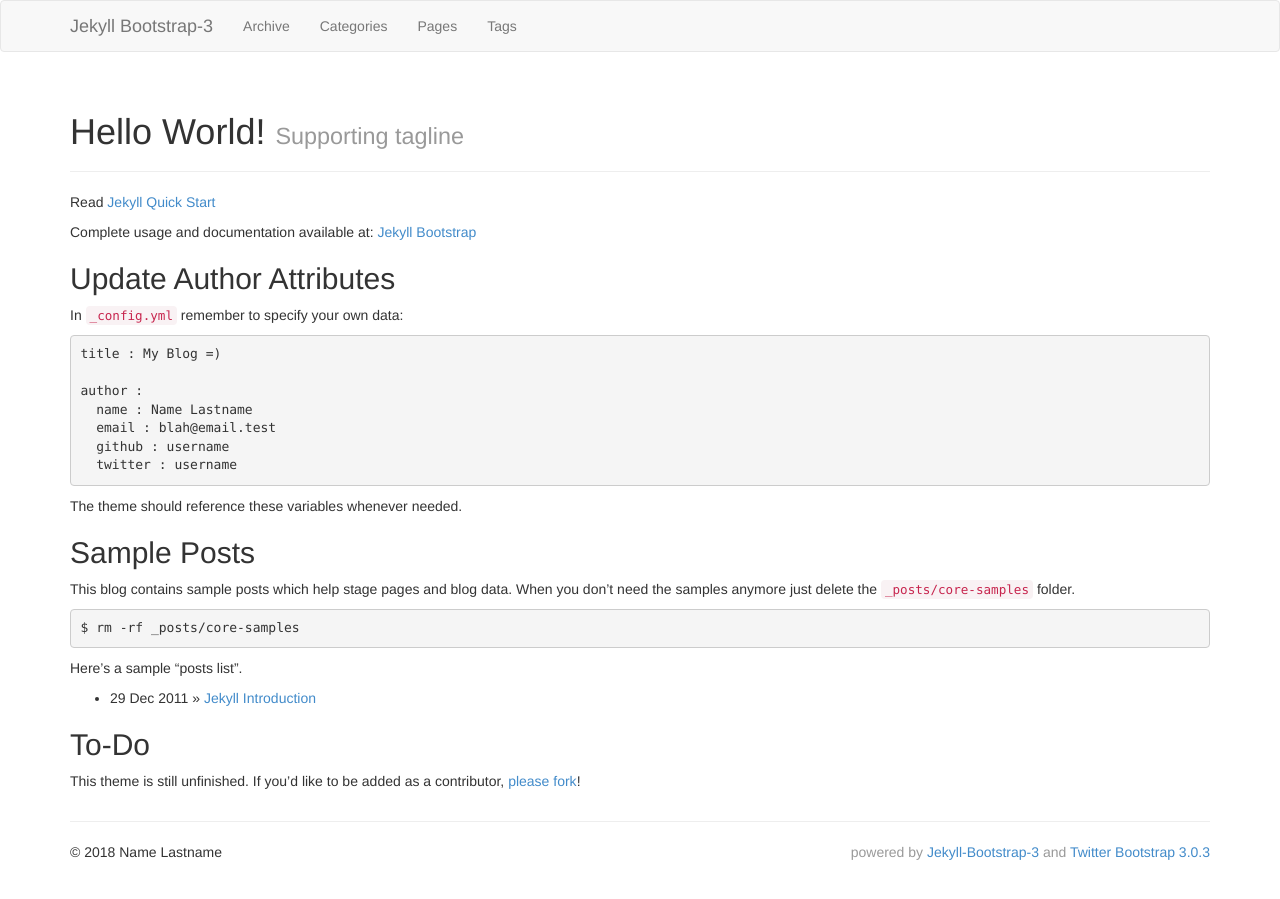
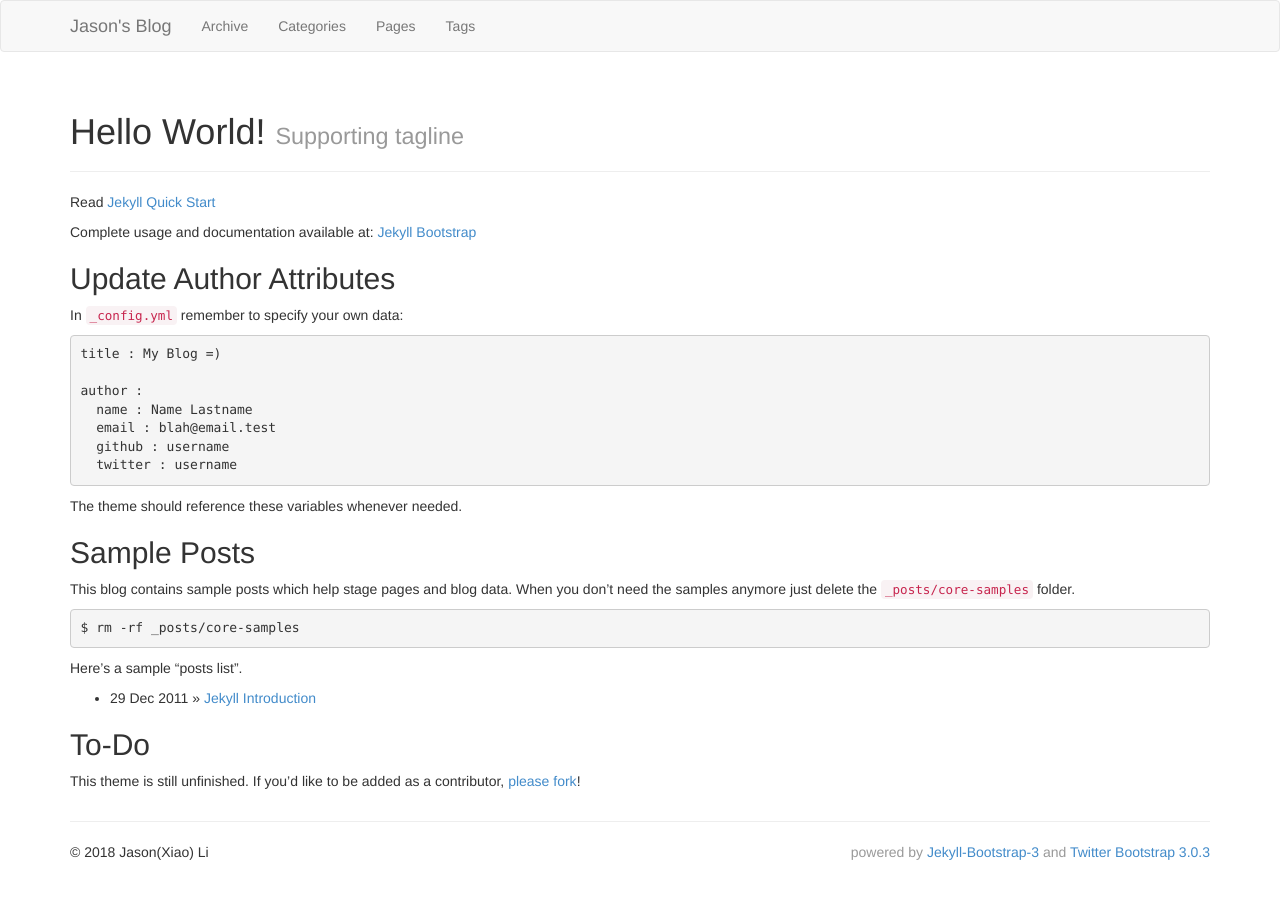
Before and after one commit to shin-akuma/shin-akuma.github.io, a Jekyll site: the page built from index.md, in a window 1280 px wide. Built offline with Jekyll 4.4.1, drawn with Linux system fonts in a browser that asks for light colours.

Commit message:
Update config

```diff
--- a/_config.yml
+++ b/_config.yml
@@ -11,14 +11,12 @@ markdown: kramdown
 # Themes are encouraged to use these universal variables
 # so be sure to set them if your theme uses them.
 #
-title : Jekyll Bootstrap-3
+title : Jason's Blog
 tagline: Site Tagline
 author :
-  name : Name Lastname
-  email : blah@email.test
-  github : username
-  twitter : username
-  feedburner : feedname
+  name : Jason(Xiao) Li
+  email : xiao.jason.li@gmail.com
+  github : shin-akuma
 
 # The production_url is only used when full-domain names are needed
 # such as sitemap.txt
```
